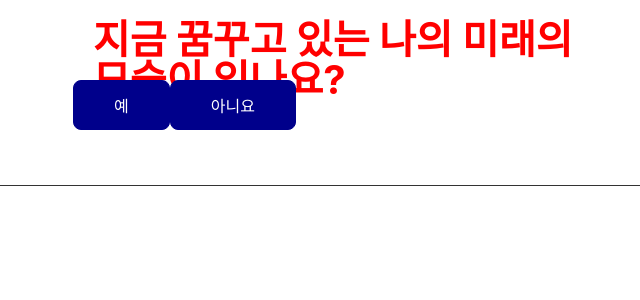
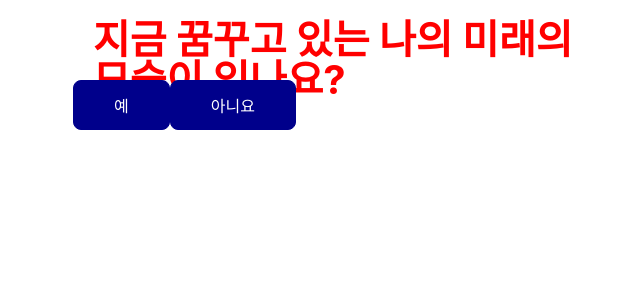
Before and after one commit to sephinek/mvp_project, a React (Vite) app: page / in a window 1280 px wide. Shown: the top 300 px of the page, without its empty margins (307-947 px from the left). Built offline with nearby package versions, Linux system fonts and the light colour scheme; a web font is replaced by a local one.

Commit message:
test용 코드제거

```diff
--- a/src/App.jsx
+++ b/src/App.jsx
@@ -1,5 +1,4 @@
 import './App.css'
-import OnboardingInput from './components/atoms/OnboardingInput'
 import Router from './shared/Router'
 import { RecoilRoot } from 'recoil'
 
@@ -7,7 +6,6 @@ function App() {
     return (
         <RecoilRoot>
             <Router />
-            <OnboardingInput isText={false}>{"안녕하세요"}</OnboardingInput>
         </RecoilRoot>
     )
 }
```
